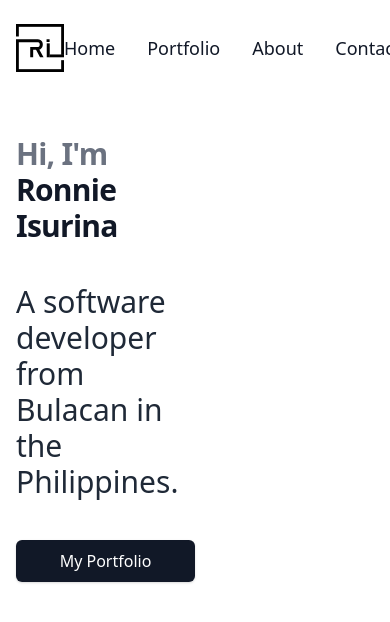
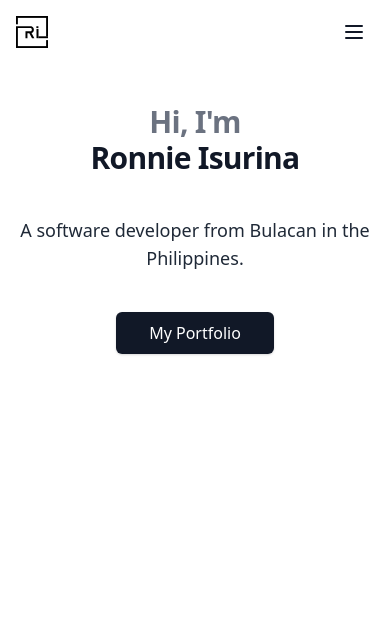
Before and after one commit to risurina/risuina, a Gatsby site: page / in a window 390 px wide. Built offline with nearby package versions, Linux system fonts and the light colour scheme; Gatsby itself is replaced by a stand-in of ours.

Commit message:
Update Navigation

```diff
--- a/src/components/Navbar.tsx
+++ b/src/components/Navbar.tsx
@@ -1,21 +1,123 @@
-import React, { ReactElement } from 'react';
+import React, { useReducer, ReactElement } from 'react';
 import Logo from 'assets/images/logo.svg';
 
 const Navbar = (): ReactElement => {
+  const menus = [
+    {
+      name: 'Home',
+      url: '/',
+    },
+    {
+      name: 'Portfolio',
+      url: '/portfolio',
+    },
+    {
+      name: 'About',
+      url: '/about',
+    },
+    {
+      name: 'Contact',
+      url: '/contact',
+    },
+  ];
+
+  const [toggle, changeToggle] = useReducer(
+    (toggle: boolean) => !toggle,
+    false
+  );
+
   return (
-    <div className="relative bg-white">
-      <div className="max-w-7xl mx-auto px-4 sm:px-6">
-        <nav className="flex flex-row justify-between items-center py-6">
-          <img src={Logo} className="w-12 h-12" />
+    <div>
+      <nav className="lg:shadow">
+        <div className="max-w-7xl mx-auto px-2 sm:px-6 lg:px-8">
+          <div className="relative flex items-center justify-between h-16 lg:h-20 px-2 lg:px-0">
+            <div className="flex-1 flex items-center sm:items-stretch">
+              <div className="flex-shrink-0 flex items-center">
+                <img
+                  className="lg:block h-8 w-auto"
+                  src={Logo}
+                  alt="Workflow"
+                />
+              </div>
+            </div>
+            <div className="absolute inset-y-0 right-0 flex items-center pr-2 sm:static sm:inset-auto sm:ml-6 sm:pr-0">
+              <div className="absolute inset-y-0 right-2 flex items-center sm:hidden">
+                <button
+                  className="inline-flex items-center justify-center p-2 rounded-md text-gray-900 hover:text-white hover:bg-gray-900 focus:outline-none focus:ring-2 focus:ring-inset focus:ring-white"
+                  aria-expanded="false"
+                  onClick={changeToggle}
+                >
+                  <span className="sr-only">Open main menu</span>
 
-          <div className="flex flex-row justify-center items-center space-x-8 text-lg font-medium text-gray-900">
-            <a href="/">Home</a>
-            <a href="/portfolio">Portfolio</a>
-            <a href="/about">About</a>
-            <a href="/contact">Contact</a>
+                  <svg
+                    className="block h-6 w-6"
+                    xmlns="http://www.w3.org/2000/svg"
+                    fill="none"
+                    viewBox="0 0 24 24"
+                    stroke="currentColor"
+                    aria-hidden="true"
+                  >
+                    <path
+                      stroke-linecap="round"
+                      stroke-linejoin="round"
+                      stroke-width="2"
+                      d="M4 6h16M4 12h16M4 18h16"
+                    />
+                  </svg>
+
+                  <svg
+                    className="hidden h-6 w-6"
+                    xmlns="http://www.w3.org/2000/svg"
+                    fill="none"
+                    viewBox="0 0 24 24"
+                    stroke="currentColor"
+                    aria-hidden="true"
+                  >
+                    <path
+                      stroke-linecap="round"
+                      stroke-linejoin="round"
+                      stroke-width="2"
+                      d="M6 18L18 6M6 6l12 12"
+                    />
+                  </svg>
+                </button>
+              </div>
+
+              <div className="hidden sm:block sm:ml-6">
+                <div className="flex space-x-4">
+                  {menus.map((menu) => (
+                    <a
+                      href={menu.url}
+                      className=" text-gray-900 px-3 py-2 rounded-md text-lg font-medium"
+                    >
+                      {menu.name}
+                    </a>
+                  ))}
+                </div>
+              </div>
+            </div>
           </div>
-        </nav>
-      </div>
+        </div>
+
+        {/** Mobile Menu hidden sm:hidden*/}
+        <div
+          className={`${
+            !toggle ? 'hidden' : 'absolute '
+          } bg-white w-full shadow`}
+        >
+          <div className="px-2 pt-2 pb-3 space-y-1">
+            {menus.map((menu) => (
+              <a
+                href={menu.url}
+                className="text-gray-900 hover:bg-gray-700 hover:text-white block px-3 py-2 rounded-md text-lg font-medium"
+              >
+                {menu.name}
+              </a>
+            ))}
+          </div>
+        </div>
+        {/** End Mobile Menu */}
+      </nav>
     </div>
   );
 };
--- a/src/pages/index.tsx
+++ b/src/pages/index.tsx
@@ -5,21 +5,29 @@ const IndexPage = (): ReactElement => {
   return (
     <Layout>
       <main className="flex flex-row justify-between mt-10 mx-auto max-w-7xl px-4 sm:mt-12 sm:px-6 md:mt-16 lg:mt-20 lg:px-8 xl:mt-28">
-        <div className="sm:text-center lg:text-left w-1/2 space-y-10">
+        <div className="text-center lg:text-left w-full sm:w-1/2 space-y-10">
           <h1 className="text-3xl tracking-tight font-extrabold text-gray-500 sm:text-4xl md:text-5xl">
             <span className="block xl:inline">Hi, I'm </span>
             <span className="block text-gray-900 xl:inline">
               Ronnie Isurina
             </span>
           </h1>
-          <p className="mt-3 text-3xl text-gray-800 sm:mt-5 sm:text-xl sm:max-w-xl sm:mx-auto md:mt-5 md:text-2xl lg:mx-0">
+          <p
+            className={`
+              text-gray-800
+              mt-3 text-lg mt-5 mx-0
+              sm:mt-5 sm:text-2xl sm:max-w-xl sm:mx-auto
+
+            `}
+          >
             A software developer from Bulacan in the Philippines.
           </p>
-          <div className="mt-5 sm:mt-8 sm:flex sm:justify-center lg:justify-start">
-            <div className="rounded-md shadow">
+
+          <div className="mt-5 sm:mt-8 sm:flex sm:justify-center lg:justify-start flex justify-center">
+            <div className="rounded-md shadow w-30 lg:w-auto">
               <a
-                href="#"
-                className="w-full flex items-center justify-center px-8 py-2 border border-transparent text-base font-medium rounded-md text-white bg-gray-900 hover:bg-gray-800 md:py-3 md:text-lg md:px-10"
+                href="/portfolio"
+                className="flex items-center justify-center px-8 py-2 border border-transparent text-base font-medium rounded-md text-white bg-gray-900 hover:bg-gray-800 md:py-3 md:text-lg md:px-10"
               >
                 My Portfolio
               </a>
--- a/src/pages/portfolio.tsx
+++ b/src/pages/portfolio.tsx
@@ -6,7 +6,7 @@ const Portfolio = (): ReactElement => {
     <Layout>
       <div className="max-w-7xl mx-auto px-4 sm:px-6">
         <div className="flex flex-col">
-          <span>Portfolio</span>
+          <h1>My Projects</h1>
         </div>
       </div>
     </Layout>
```
